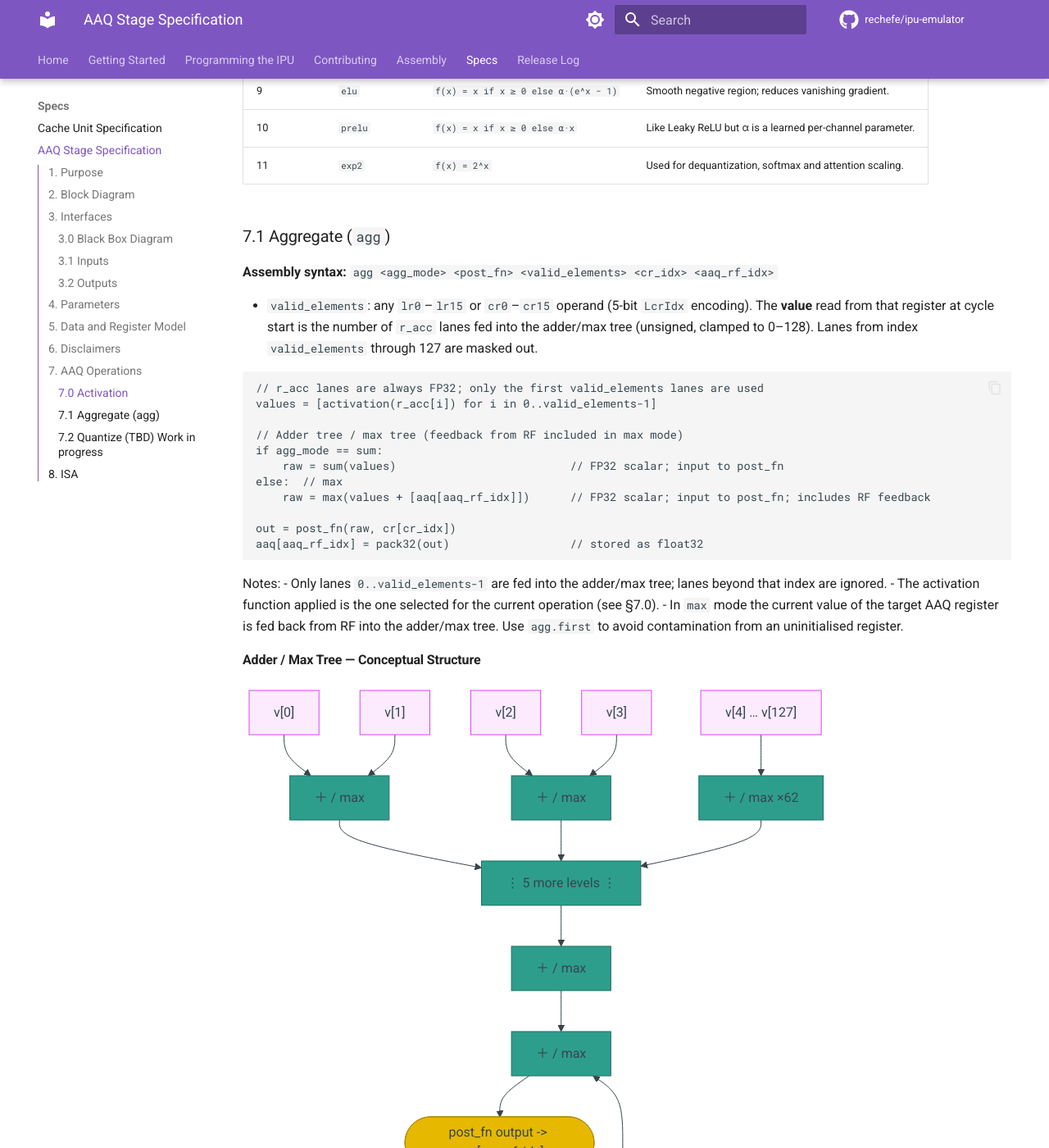
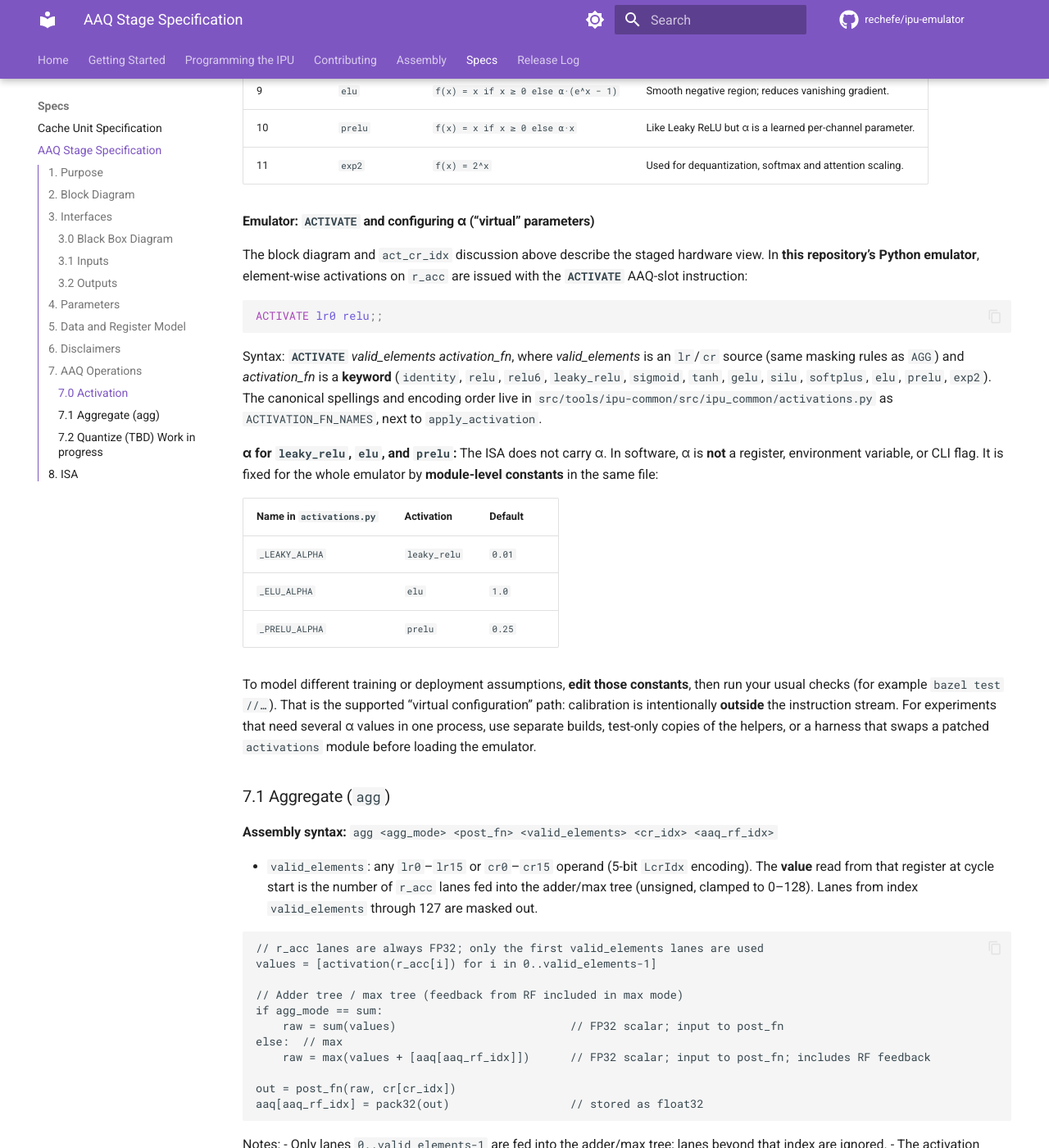
Before and after one commit to rechefe/ipu-emulator, an MkDocs documentation site: the page built from docs/content/specs/stage-aaq.md, in a window 1280 px wide and 1400 px high, scrolled down 3731 px. Shown: the whole window at 82% size. Built offline with MkDocs 1.6.1 and Material for MkDocs 9.7.7, drawn with Linux system fonts in a browser that asks for light colours; comment, search, counter and statistics services are not loaded.

Commit message:
Document virtual α configuration for ACTIVATE (stage-aaq, SKILL)
- Add emulator subsection: ACTIVATE syntax, ACTIVATION_FN_NAMES, α table
- Explain editing _LEAKY_ALPHA / _ELU_ALPHA / _PRELU_ALPHA in activations.py
- Cross-link from SKILL AAQ row; note ActivationFn operand type

Co-authored-by: Eyal Rechef <rechefe@users.noreply.github.com>

````diff
--- a/docs/content/specs/stage-aaq.md
+++ b/docs/content/specs/stage-aaq.md
@@ -155,6 +155,26 @@ Supported activation functions:
 | 10 | `prelu` | `f(x) = x if x ≥ 0 else α·x` | Like Leaky ReLU but α is a learned per-channel parameter. |
 | 11 | `exp2` | `f(x) = 2^x` | Used for dequantization, softmax and attention scaling. |
 
+#### Emulator: `ACTIVATE` and configuring α (“virtual” parameters)
+
+The block diagram and `act_cr_idx` discussion above describe the staged hardware view. In **this repository’s Python emulator**, element-wise activations on `r_acc` are issued with the **`ACTIVATE`** AAQ-slot instruction:
+
+```asm
+ACTIVATE lr0 relu;;
+```
+
+Syntax: **`ACTIVATE`** *valid_elements* *activation_fn*, where *valid_elements* is an `lr`/`cr` source (same masking rules as `AGG`) and *activation_fn* is a **keyword** (`identity`, `relu`, `relu6`, `leaky_relu`, `sigmoid`, `tanh`, `gelu`, `silu`, `softplus`, `elu`, `prelu`, `exp2`). The canonical spellings and encoding order live in `src/tools/ipu-common/src/ipu_common/activations.py` as `ACTIVATION_FN_NAMES`, next to `apply_activation`.
+
+**α for `leaky_relu`, `elu`, and `prelu`:** The ISA does not carry α. In software, α is **not** a register, environment variable, or CLI flag. It is fixed for the whole emulator by **module-level constants** in the same file:
+
+| Name in `activations.py` | Activation | Default |
+|---------------------------|--------------|---------|
+| `_LEAKY_ALPHA` | `leaky_relu` | `0.01` |
+| `_ELU_ALPHA` | `elu` | `1.0` |
+| `_PRELU_ALPHA` | `prelu` | `0.25` |
+
+To model different training or deployment assumptions, **edit those constants**, then run your usual checks (for example `bazel test //…`). That is the supported “virtual configuration” path: calibration is intentionally **outside** the instruction stream. For experiments that need several α values in one process, use separate builds, test-only copies of the helpers, or a harness that swaps a patched `activations` module before loading the emulator.
+
 ### 7.1 Aggregate (`agg`)
 
 **Assembly syntax:** `agg <agg_mode> <post_fn> <valid_elements> <cr_idx> <aaq_rf_idx>`
````
Also changed, not shown: SKILL.md (+2 -2 lines), 1 other file.
